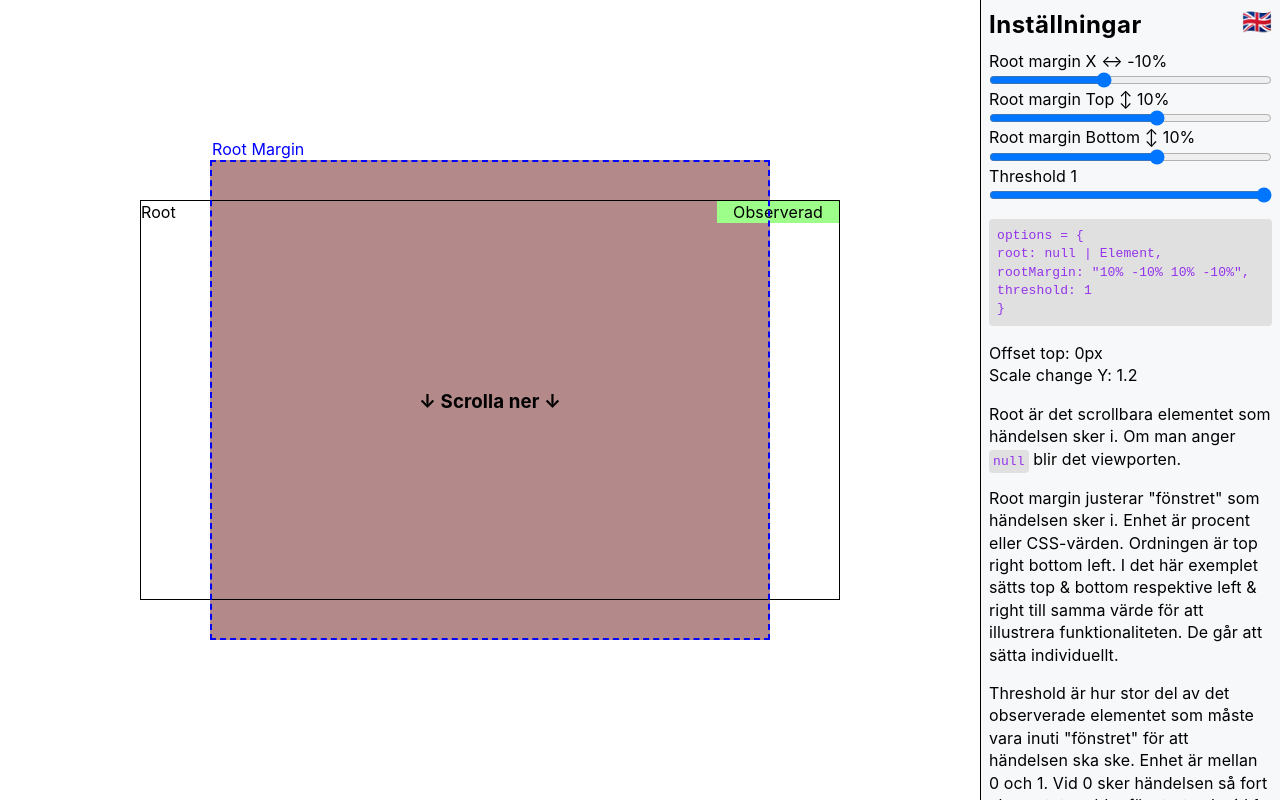
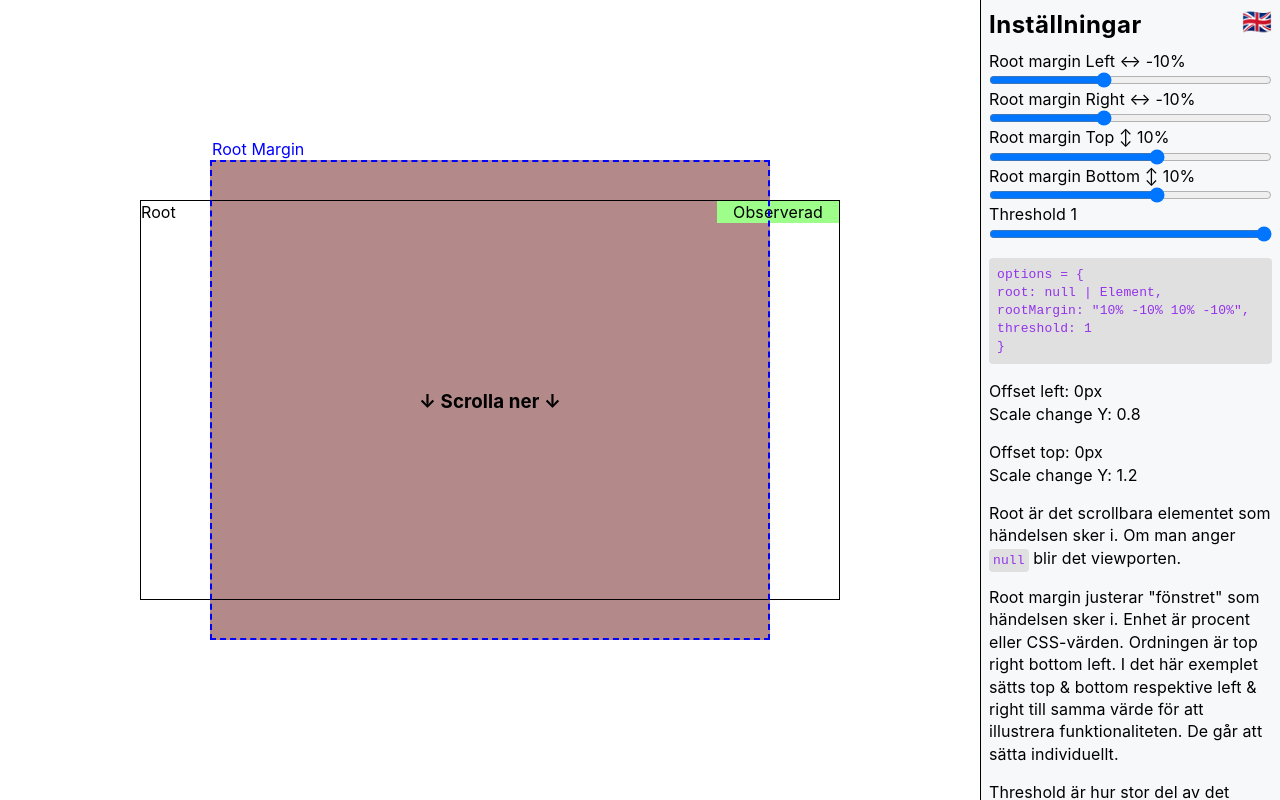
Before and after one commit to nickenickenicke/intersection-observer-visualizer, a React (Vite) app: page / in a window 1280 px wide. Built offline with nearby package versions, Linux system fonts and the light colour scheme.

Commit message:
All calculations done

```diff
--- a/src/ElementObserver.tsx
+++ b/src/ElementObserver.tsx
@@ -3,7 +3,8 @@ import { Sidebar } from "./components/Sidebar";
 import { Main } from "./components/Main";
 
 export interface InterOptions {
-  rootX: number;
+  rootLeft: number;
+  rootRight: number;
   rootTop: number;
   rootBottom: number;
   threshold: number;
@@ -12,7 +13,8 @@ export interface InterOptions {
 export const ElementObserver = () => {
   const [language, setLanguage] = useState("swedish");
   const [optionsState, setOptionsState] = useState<InterOptions>({
-    rootX: -10,
+    rootLeft: -10,
+    rootRight: -10,
     rootTop: 10,
     rootBottom: 10,
     threshold: 1,
--- a/src/components/Main.tsx
+++ b/src/components/Main.tsx
@@ -1,7 +1,11 @@
 import { CSSProperties, useEffect, useRef, useState } from "react";
 import { InterOptions } from "../ElementObserver";
 import { copy, Language } from "../Copy";
-import { calculateOffsetTop, calculateScale } from "../utils";
+import {
+  calculateOffsetLeft,
+  calculateOffsetTop,
+  calculateScale,
+} from "../utils";
 
 interface MainProps {
   optionsState: InterOptions;
@@ -16,7 +20,7 @@ export const Main = ({ optionsState, language }: MainProps) => {
   useEffect(() => {
     const options: IntersectionObserverInit = {
       root: boundingContainer.current,
-      rootMargin: `${optionsState.rootTop}% ${optionsState.rootX}% ${optionsState.rootBottom}% ${optionsState.rootX}%`,
+      rootMargin: `${optionsState.rootTop}% ${optionsState.rootRight}% ${optionsState.rootBottom}% ${optionsState.rootLeft}%`,
       threshold: optionsState.threshold,
     };
     const observer = new IntersectionObserver((entries) => {
@@ -33,7 +37,8 @@ export const Main = ({ optionsState, language }: MainProps) => {
       observer.disconnect();
     };
   }, [
-    optionsState.rootX,
+    optionsState.rootLeft,
+    optionsState.rootRight,
     optionsState.rootTop,
     optionsState.rootBottom,
     optionsState.threshold,
@@ -49,9 +54,17 @@ export const Main = ({ optionsState, language }: MainProps) => {
                 optionsState.rootTop,
                 optionsState.rootBottom
               ),
+              "--root-margin-left": calculateOffsetLeft(
+                optionsState.rootLeft,
+                optionsState.rootRight
+              ),
               "--root-margin-height-scale": calculateScale(
                 optionsState.rootTop,
                 optionsState.rootBottom
+              ),
+              "--root-margin-width-scale": calculateScale(
+                optionsState.rootLeft,
+                optionsState.rootRight
               ),
             } as CSSProperties
           }></div>
@@ -59,7 +72,7 @@ export const Main = ({ optionsState, language }: MainProps) => {
           className="root-margin-overlay"
           style={
             {
-              "--root-margin-block": optionsState.rootX,
+              "--root-margin-block": optionsState.rootLeft,
               "--root-margin-inline": optionsState.rootTop,
             } as CSSProperties
           }>
--- a/src/components/Sidebar.tsx
+++ b/src/components/Sidebar.tsx
@@ -1,7 +1,11 @@
 import Markdown from "react-markdown";
 import { copy, Language } from "../Copy";
 import { InterOptions } from "../ElementObserver";
-import { calculateOffsetTop, calculateScale } from "../utils";
+import {
+  calculateOffsetLeft,
+  calculateOffsetTop,
+  calculateScale,
+} from "../utils";
 
 interface SidebarProps {
   optionsState: InterOptions;
@@ -27,7 +31,7 @@ export const Sidebar = ({
         </button>
         <h2>{copy.controls[language as keyof Language]}</h2>
         <label>
-          Root margin X ↔ {optionsState.rootX + "%"}
+          Root margin Left ↔ {optionsState.rootLeft + "%"}
           <input
             type="range"
             name=""
@@ -35,9 +39,24 @@ export const Sidebar = ({
             max={50}
             min={-50}
             step={5}
-            value={optionsState.rootX}
+            value={optionsState.rootLeft}
             onChange={(e) => {
-              updateState("rootX", parseInt(e.target.value));
+              updateState("rootLeft", parseInt(e.target.value));
+            }}
+          />
+        </label>
+        <label>
+          Root margin Right ↔ {optionsState.rootRight + "%"}
+          <input
+            type="range"
+            name=""
+            id=""
+            max={50}
+            min={-50}
+            step={5}
+            value={optionsState.rootRight}
+            onChange={(e) => {
+              updateState("rootRight", parseInt(e.target.value));
             }}
           />
         </label>
@@ -89,10 +108,17 @@ export const Sidebar = ({
         <pre>
           <code>{`options = {
 root: null | Element,
-rootMargin: "${optionsState.rootTop}% ${optionsState.rootX}% ${optionsState.rootTop}% ${optionsState.rootX}%",
+rootMargin: "${optionsState.rootTop}% ${optionsState.rootRight}% ${optionsState.rootTop}% ${optionsState.rootLeft}%",
 threshold: ${optionsState.threshold}
 }`}</code>
         </pre>
+        <p>
+          Offset left:{" "}
+          {calculateOffsetLeft(optionsState.rootLeft, optionsState.rootRight)}{" "}
+          <br />
+          Scale change Y:{" "}
+          {calculateScale(optionsState.rootLeft, optionsState.rootRight)} <br />
+        </p>
         <p>
           Offset top:{" "}
           {calculateOffsetTop(optionsState.rootTop, optionsState.rootBottom)}{" "}
--- a/src/index.css
+++ b/src/index.css
@@ -4,7 +4,9 @@
   --root-margin-block: 10;
   --root-margin-inline: -10;
   --root-margin-top: 0px;
+  --root-margin-left: 0px;
   --root-margin-height-scale: 1.2;
+  --root-margin-width-scale: 0.8;
   --color-not-observed: rgb(255, 138, 138);
   --color-observed: rgb(157, 255, 138);
   --color-code-bg: rgb(224, 224, 224);
@@ -207,7 +209,9 @@ p code {
   --wrapper-inline: 400px; */
 
 .new-rm {
-  --calculated-width: calc(var(--wrapper-block) * 0.8);
+  --calculated-width: calc(
+    var(--wrapper-block) * var(--root-margin-width-scale)
+  );
   --calculated-height: calc(
     var(--wrapper-inline) * var(--root-margin-height-scale)
   );
@@ -217,7 +221,8 @@ p code {
   left: calc(50% - var(--calculated-width) / 2);
   top: calc(50% - var(--calculated-height) / 2);
   background: rgba(150, 91, 91, 0.717);
-  transform: translateX(0) translateY(var(--root-margin-top));
+  transform: translateX(var(--root-margin-left))
+    translateY(var(--root-margin-top));
 }
 
 /*
--- a/src/utils.ts
+++ b/src/utils.ts
@@ -1,5 +1,10 @@
 export const calculateOffsetTop = (rootTop: number, rootBottom: number) => {
   const delta = (rootBottom - rootTop) * 2;
+  return delta + "px";
+};
+
+export const calculateOffsetLeft = (rootLeft: number, rootRight: number) => {
+  const delta = (rootRight - rootLeft) * 3.5;
   return delta + "px";
 };
 
```
